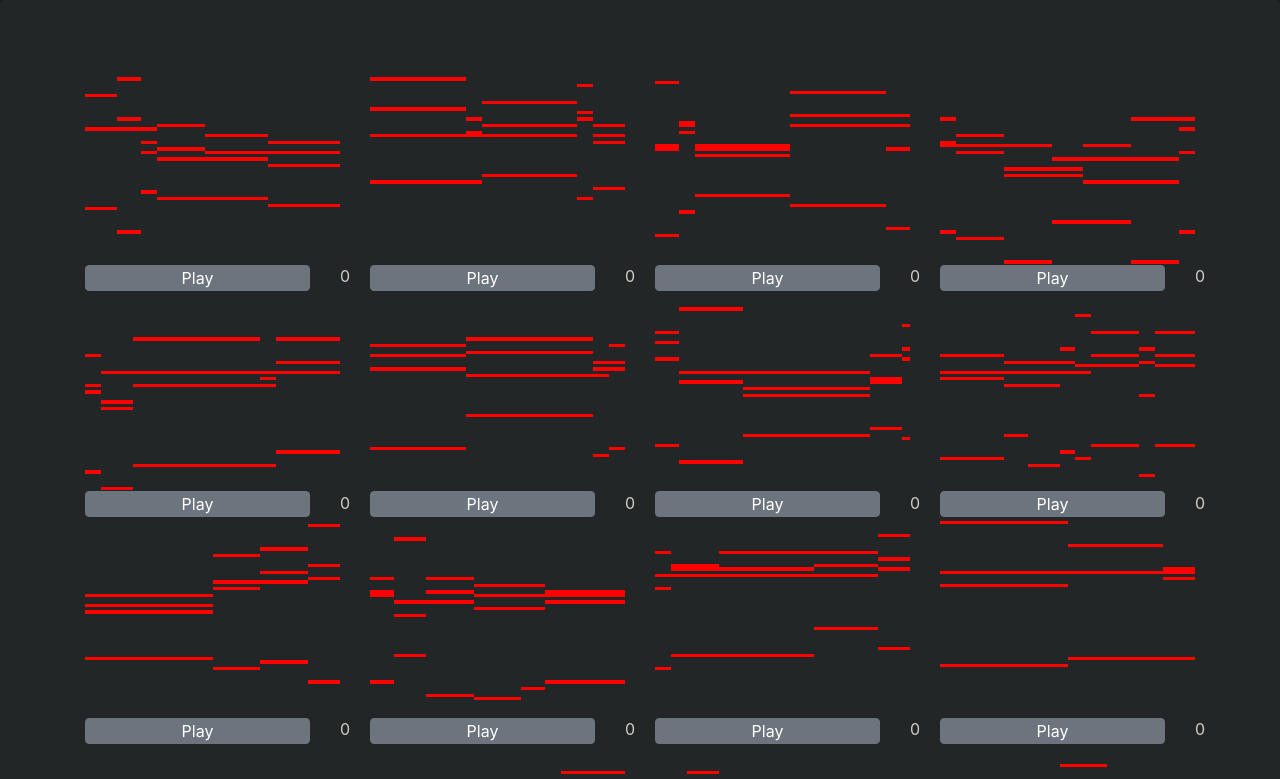
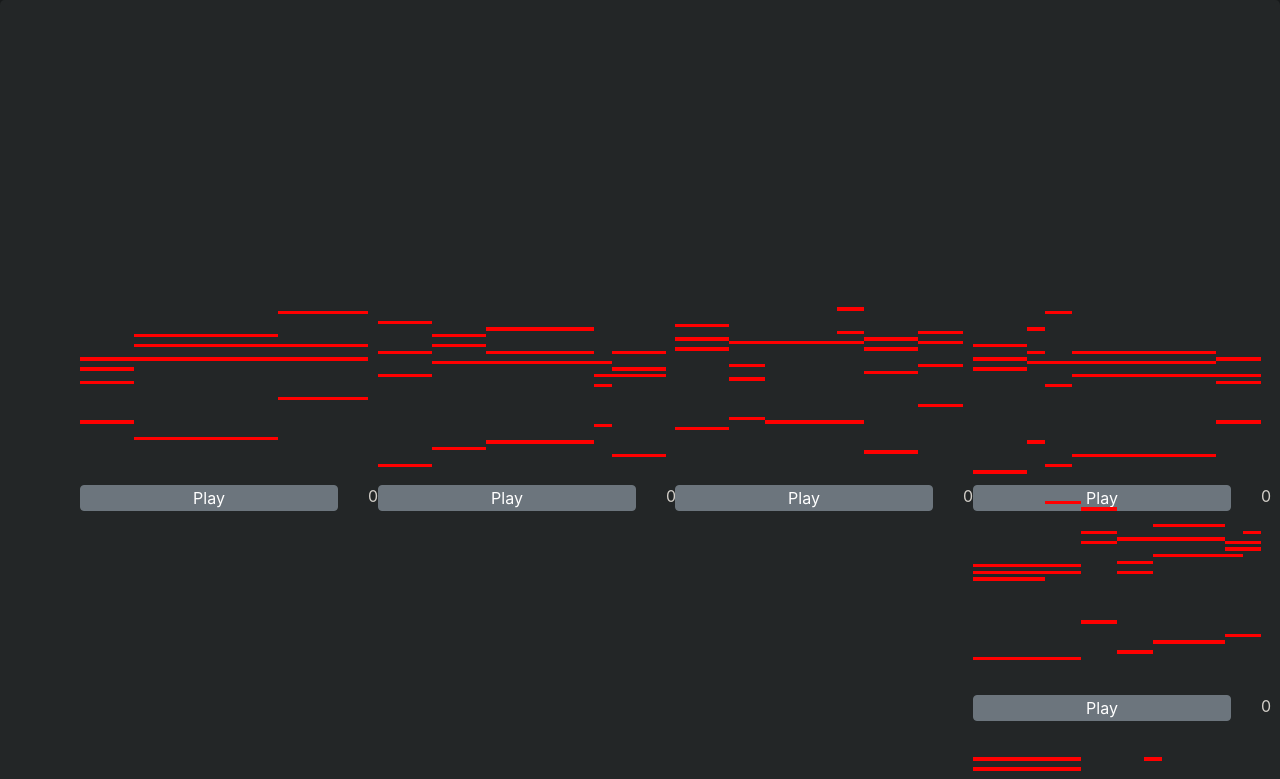
Before and after one commit to TheCommonCold/midi-generator, a React (Create React App) app: page / in a window 1280 px wide. Shown: the top 779 px of the page. Built offline with nearby package versions, Linux system fonts and the light colour scheme.

Commit message:
Draggable experiment

```diff
--- a/package.json
+++ b/package.json
@@ -12,6 +12,7 @@
     "midi-parser-js": "^4.0.4",
     "react": "^17.0.1",
     "react-dom": "^17.0.1",
+    "react-grid-layout": "^1.2.0",
     "react-redux": "^7.2.2",
     "react-scripts": "4.0.1",
     "reactstrap": "^8.8.0",
--- a/src/actions/actionTypes.js
+++ b/src/actions/actionTypes.js
@@ -1 +1,2 @@
 export const ADD_SPECIMAN = "ADD_SPECIMAN";
+export const SET_SPECIMAN_SCORE = "SET_SPECIMAN_SCORE";
--- a/src/actions/populationActions.js
+++ b/src/actions/populationActions.js
@@ -1,6 +1,11 @@
-import { ADD_SPECIMAN } from "./actionTypes.js";
+import { ADD_SPECIMAN, SET_SPECIMAN_SCORE } from "./actionTypes.js";
 
 export const addSpeciman = (speciman) => ({
     type: ADD_SPECIMAN,
     payload: { speciman }
 });
+
+export const setSpecimanScore = ( {index, score} ) => ({
+    type: SET_SPECIMAN_SCORE,
+    payload: { index, score }
+});
--- a/src/components/Grid.jsx
+++ b/src/components/Grid.jsx
@@ -1,44 +1,63 @@
-import React from 'react';
+import React, {useEffect} from 'react';
 import MidiDisplay from './MidiDisplay';
 import {Container, Row, Col} from 'reactstrap'
 import { useSelector, useDispatch } from 'react-redux'
 
 import {createPopulation} from '../genetic/population'
 import {addSpeciman} from '../actions/populationActions'
+import GridLayout from 'react-grid-layout';
 
 function Grid(props) {
+    const numberPerRow = 4;
+    const dispatch = useDispatch()
+    const population = useSelector(state => {
+        return state.population
+    })
 
-    const dispatch = useDispatch()
-    const numberPerRow = 4;
-    createPopulation(16).map(x => dispatch(addSpeciman(x)))
+    useEffect(() => {
+        createPopulation(16).map(x => dispatch(addSpeciman(x)))
+      }, []);
 
-    const populationFormatter = (arr) => {
-        let populationFormatted = []
-        while(arr.length) populationFormatted.push(arr.splice(0,numberPerRow));
-        return populationFormatted
+    const generateLayout = () => {
+        return population.map((_, i) => {
+          return {
+            x: i,
+            y: 1,
+            w: 1,
+            h: 1,
+            i: i.toString()
+          };
+        });
     }
 
-    const population = useSelector(state => state.population)
+    const layout = generateLayout();
 
-    const populationFormatted = populationFormatter(population)
   return (
     <Container>
-        {populationFormatted.map(row => {
+        {/* {populationFormatted.map((row,i) => {
             return (
-                <Row>
+                <Row key={i}>
                     {
-                        row.map(progression => {
+                        row.map((progression,j) => {
                             return (
-                            <Col>
-                                <MidiDisplay progression={progression}/>
+                            <Col key={j}>
+                                <MidiDisplay progression={progression} index={i*numberPerRow+j}/>
                             </Col>
                             )
                         })
                     }
                 </Row>
             )
-        })}
+        })} */}
       <Row>
+        <GridLayout className="layout" layout={layout} cols={numberPerRow} rowHeight={200} width={1200} isResizable={false} verticalCompact={false}>
+        {population.map((progression,i) => {
+                    return (
+                        <div key={i} style={{height:"200px"}}> <MidiDisplay progression={progression} index={i}/></div>
+                    )
+                    })
+        }
+        </GridLayout>
       </Row>
     </Container>
   );
--- a/src/components/MidiDisplay.jsx
+++ b/src/components/MidiDisplay.jsx
@@ -1,20 +1,22 @@
-import React, {useState} from 'react';
+import React from 'react';
 import {Container, Row, Col, Button} from 'reactstrap'
 import {playProgression} from '../sound/player'
+import { useDispatch } from 'react-redux'
+
+import { setSpecimanScore} from '../actions/populationActions'
 
 
 function MidiDisplay(props){
-
-  const [score, setScore] = useState(props.progression.score)
+  const dispatch = useDispatch()
 
   const height = 60
 
   const increaseScore = () => {
-    setScore(score+1)
+    dispatch(setSpecimanScore({index: props.index ,score: props.progression.score+1}))
   }
 
   const decreaseScore = () => {
-    setScore(score-1)
+    dispatch(setSpecimanScore({index: props.index ,score: props.progression.score-1}))
   }
 
   const play = () => {
@@ -42,10 +44,10 @@ function MidiDisplay(props){
     }
     cols.push(<div style={{height: '100%', width: (props.progression.notes.rythm[j]/length*100).toString()+'%'}}>{rows.reverse()}</div>)
   }
-  return (<Container className='p-0'>
-      <Row className='w-100 m-0' style={{height:"200px"}}>
-          <div className='vote up' onClick={increaseScore}><div className='vote-text'>🡅</div></div>
-          <div className='vote down' onClick={decreaseScore}><div className='vote-text'>🡇</div></div>
+  return (<Container className='p-0 h-100'>
+      <Row className='w-100 m-0 h-100'>
+          {/* <div className='vote up' onClick={increaseScore}><div className='vote-text'>🡅</div></div>
+          <div className='vote down' onClick={decreaseScore}><div className='vote-text'>🡇</div></div> */}
           {cols}
       </Row>
       <Row>
@@ -53,7 +55,7 @@ function MidiDisplay(props){
           <Button className='w-100 p-0' onClick={play}>Play</Button>
         </Col>
         <Col sm={1}>
-        {score}
+        {props.progression.score}
         </Col>
       </Row>
   </Container>)
--- a/src/index.js
+++ b/src/index.js
@@ -4,6 +4,8 @@ import './style/index.css';
 import App from './components/App';
 import reportWebVitals from './reportWebVitals';
 import 'bootstrap/dist/css/bootstrap.min.css';
+import 'react-grid-layout/css/styles.css';
+import 'react-resizable/css/styles.css';
 
 import { Provider } from 'react-redux'
 import store from './store/store'
--- a/src/reducers/populationReducer.js
+++ b/src/reducers/populationReducer.js
@@ -1,4 +1,4 @@
-import { ADD_SPECIMAN } from "../actions/actionTypes";
+import { ADD_SPECIMAN, SET_SPECIMAN_SCORE } from "../actions/actionTypes";
 
 const initialState = [] ;
 
@@ -10,6 +10,19 @@ const populationReducer = (state = initialState, action) => {
           action.payload.speciman
         ];
       }
+
+      case SET_SPECIMAN_SCORE:{
+        return state.map((item, index) => {
+          if (index !== action.payload.index) {
+            return item
+          }
+          return {
+            ...item,
+            score: action.payload.score
+          }
+        })
+      }
+
     default: {
       return state;
     }
```
Also changed, not shown: 2 other files (tests, documents, lock files or other folders).
